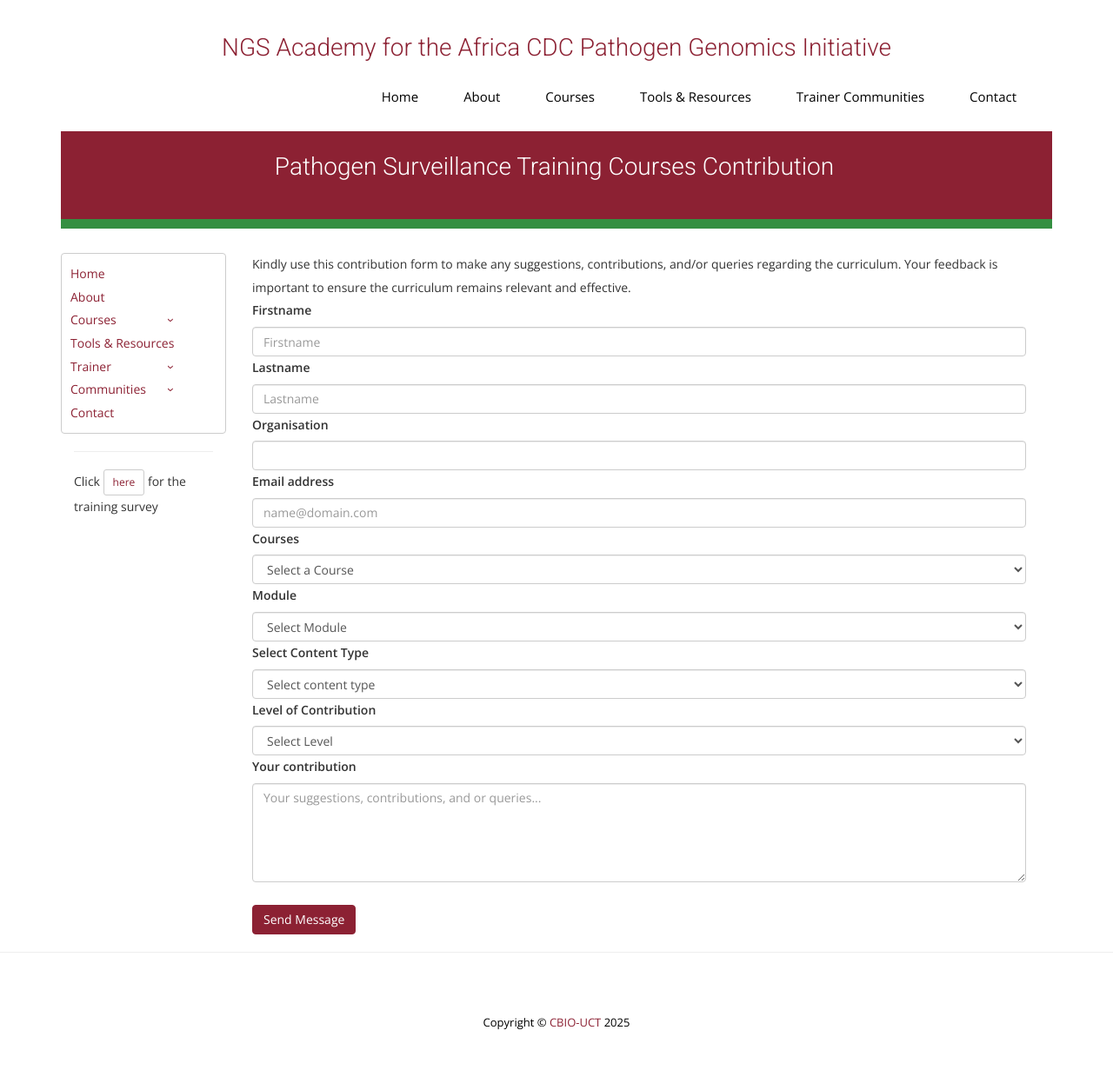
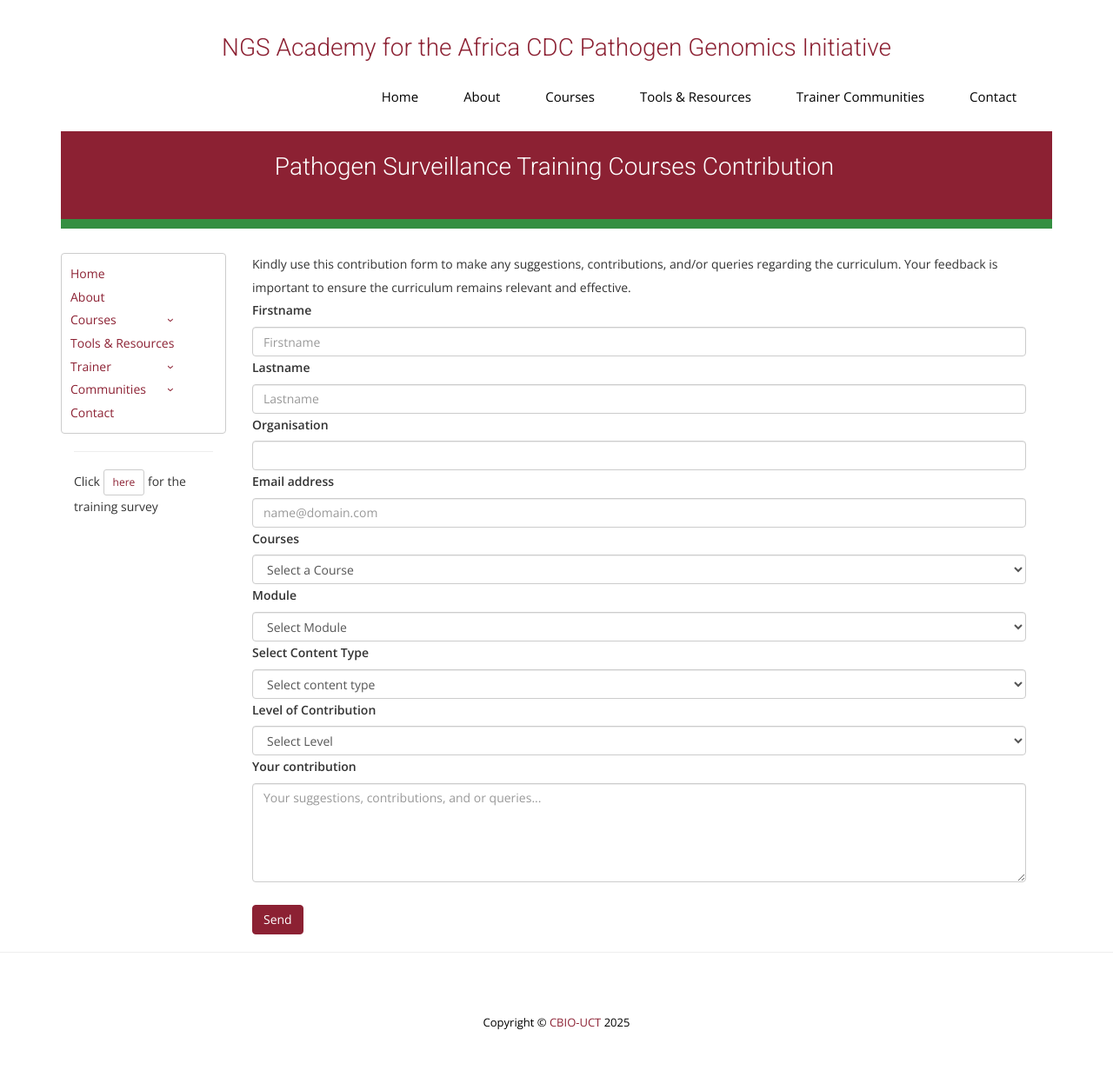
Before and after one commit to uct-cbio/ngs-academy, a Jekyll site: the page built from curricula-feedback-form.html, in a window 1280 px wide. Shown: the whole page at 87% size. Built offline with Jekyll 4.4.1, drawn with Linux system fonts in a browser that asks for light colours; nearby versions of some CDN libraries; some web fonts are replaced; library files that are not in the unit come from our copies; comment, search, counter and statistics services are not loaded.

Commit message:
changed text on send button

```diff
--- a/curricula-feedback-form.html
+++ b/curricula-feedback-form.html
@@ -89,7 +89,7 @@
     </div>
 
     <br>
-    <button type="submit" class="btn btn-danger">Send Message</button>
+    <button type="submit" class="btn btn-danger">Send</button>
   </form>
 
   <script>
```
